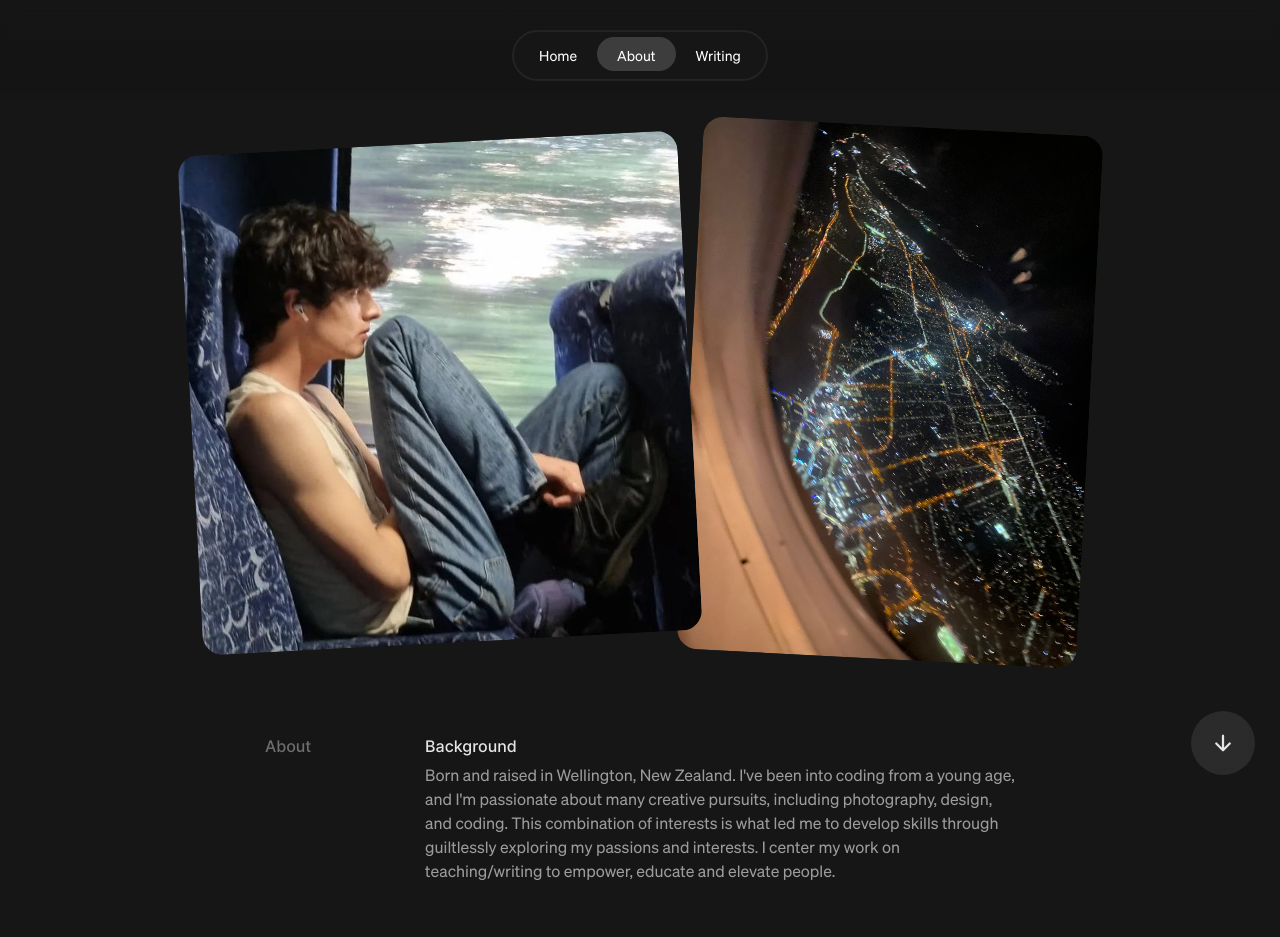
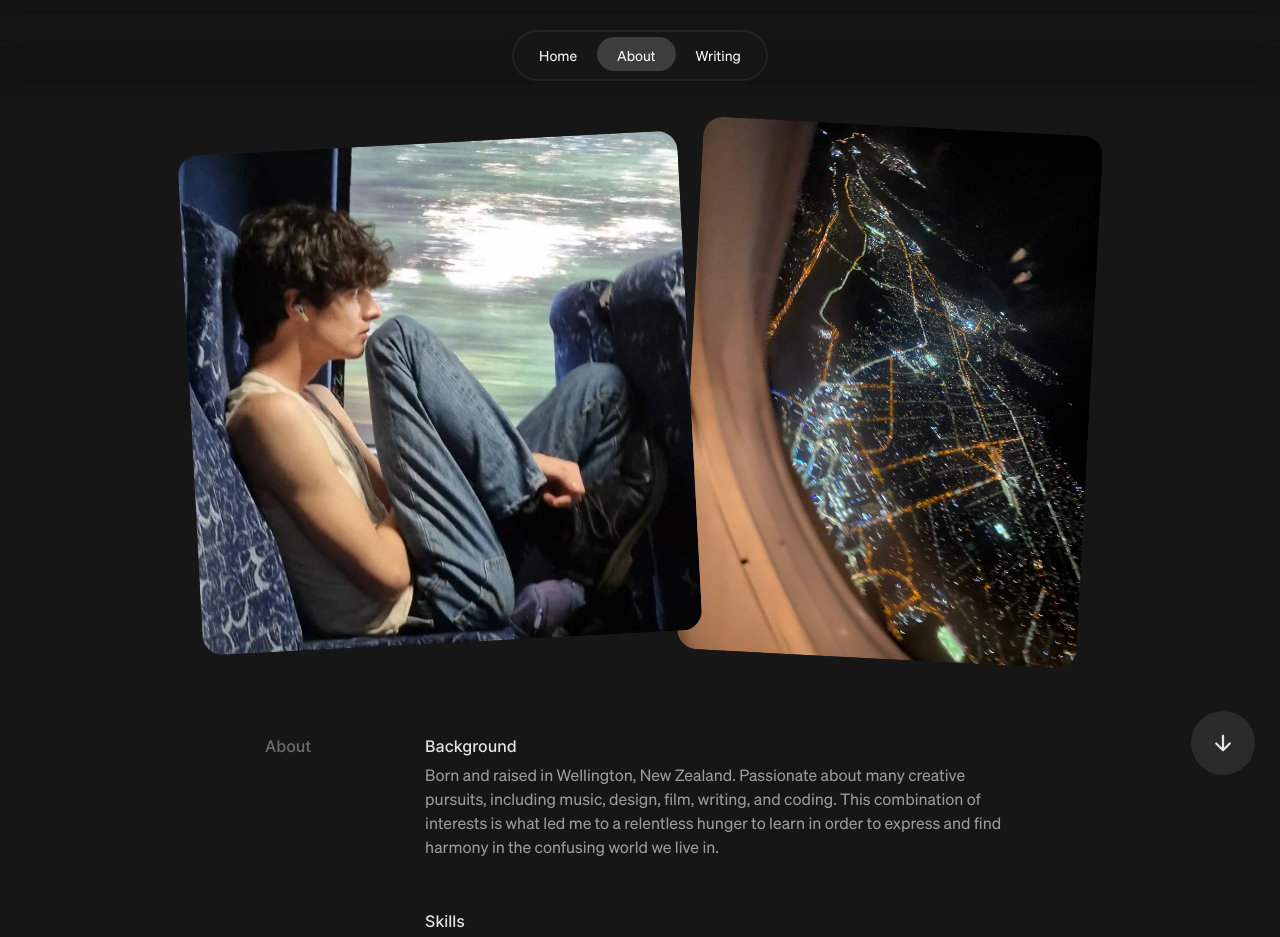
Before and after one commit to maxwellyoung/maxwellyoung, a Next.js app: page /about in a window 1280 px wide. Shown: the top 937 px of the page. Built offline with nearby package versions, Linux system fonts and the light colour scheme.

Commit message:
update about page

```diff
--- a/src/components/About/data.ts
+++ b/src/components/About/data.ts
@@ -4,7 +4,7 @@ export const about: Content[] = [
 	{
 		title: 'Background',
 		content:
-			"Born and raised in Wellington, New Zealand. I've been into coding from a young age, and I'm passionate about many creative pursuits, including photography, design, and coding. This combination of interests is what led me to develop skills through guiltlessly exploring my passions and interests. I center my work on teaching/writing to empower, educate and elevate people.",
+			'Born and raised in Wellington, New Zealand. Passionate about many creative pursuits, including music, design, film, writing, and coding. This combination of interests is what led me to a relentless hunger to learn in order to express and find harmony in the confusing world we live in.',
 	},
 	{
 		title: 'Skills',
```
Also changed, not shown: 1 other file (tests, documents, lock files or other folders).
